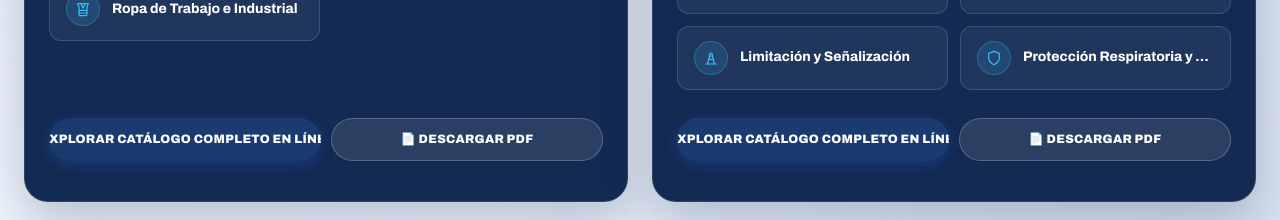
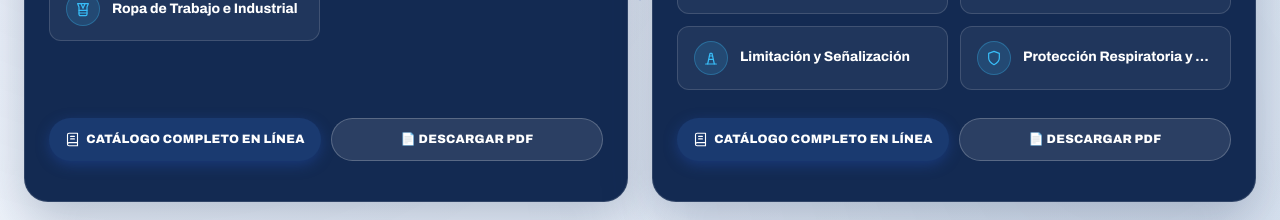
Before and after one commit to danieltrejomx/hupac-textiles-web, a Next.js app: page / in a window 1280 px wide. Shown: the part 1200-1420 px from the top of the page. Built offline with nearby package versions, Linux system fonts and the light colour scheme; no server answers.

Commit message:
fix: ajustar el texto del boton azul de las dos tarjetas a 'CATÁLOGO COMPLETO EN LÍNEA' para evitar que se recorte

```diff
--- a/components/CatalogCarousel.tsx
+++ b/components/CatalogCarousel.tsx
@@ -172,7 +172,7 @@ export default function CatalogCarousel() {
                 title="Explorar Catálogo Completo en Línea"
               >
                 <IconCatalog size={15} color="#ffffff" />
-                <span>EXPLORAR CATÁLOGO COMPLETO EN LÍNEA</span>
+                <span>CATÁLOGO COMPLETO EN LÍNEA</span>
               </Link>
 
               <a
@@ -365,7 +365,7 @@ export default function CatalogCarousel() {
                 title="Explorar Catálogo Completo en Línea"
               >
                 <IconCatalog size={15} color="#ffffff" />
-                <span>EXPLORAR CATÁLOGO COMPLETO EN LÍNEA</span>
+                <span>CATÁLOGO COMPLETO EN LÍNEA</span>
               </Link>
 
               <a
```
